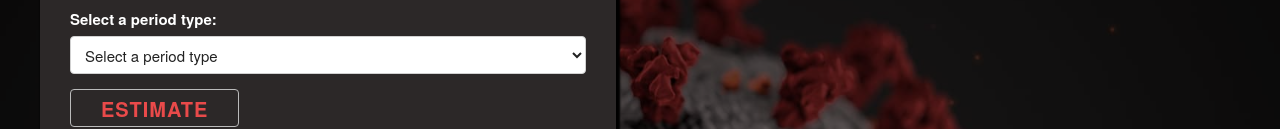
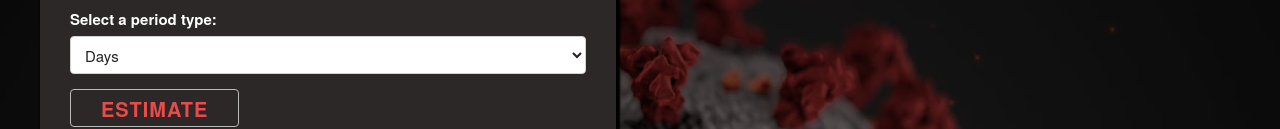
Before and after one commit to Victor-El/Corona-virus-impact-estimator, a plain HTML site: page webapp-UI/index.html in a window 1280 px wide. Shown: the part 859-988 px from the top of the page. Drawn offline with Linux system fonts and the light colour scheme.

Commit message:
correct select element

```diff
--- a/webapp-UI/index.html
+++ b/webapp-UI/index.html
@@ -37,8 +37,7 @@
                     <label for="hospital-beds">Total hospital beds:</label>
                     <input class="u-full-width" type="number" placeholder="Total hospital beds" name="hospitalBeds" id="hospital-beds" data-total-hospital-beds required>
                     <label for="period-type">Select a period type:</label>
-                    <select class="u-full-width" name="periodType" id="period-type" required data-period-type>
-                        <option value="select">Select a period type</option>
+                    <select class="u-full-width" name="periodType" id="period-type" data-period-type>
                         <option value="days">Days</option>
                         <option value="weeks">Weeks</option>
                         <option value="months">Months</option>
```
